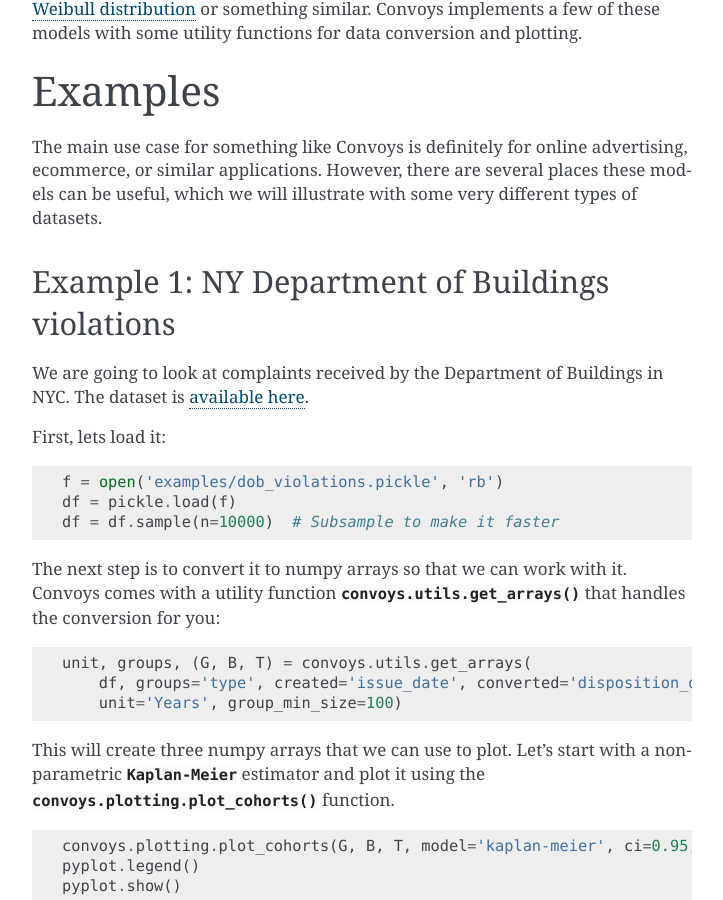
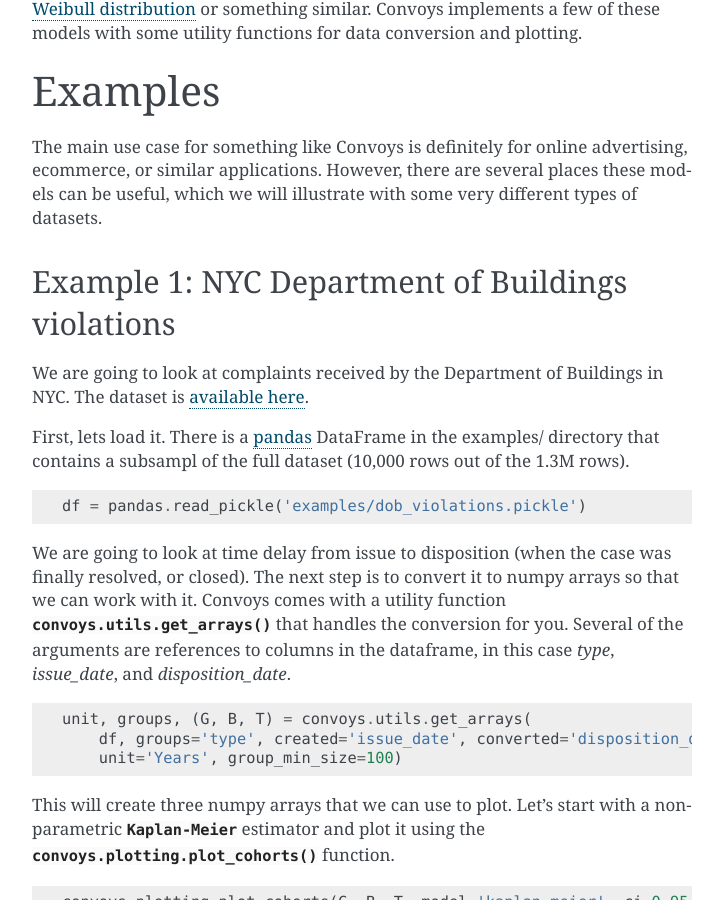
Before and after one commit to better/convoys, a Sphinx documentation site: the page built from docs/index.rst, in a window 1280 px wide and 900 px high, scrolled down 1254 px. Shown: the whole window, without its empty margins (388-1111 px from the left). Built offline with Sphinx 7.4.7, drawn with Linux system fonts in a browser that asks for light colours; the version number is read from the project's files by our own code; some of the changed text lies outside the part shown.

Commit message:
minor doc fixes

```diff
--- a/docs/examples.rst
+++ b/docs/examples.rst
@@ -1,22 +1,22 @@
 The main use case for something like Convoys is definitely for online advertising, ecommerce, or similar applications.
 However, there are several places these models can be useful, which we will illustrate with some very different types of datasets.
 
-Example 1: NY Department of Buildings violations
-------------------------------------------------
+Example 1: NYC Department of Buildings violations
+-------------------------------------------------
 
 We are going to look at complaints received by the Department of Buildings in NYC.
 The dataset is `available here <https://data.cityofnewyork.us/Housing-Development/DOB-Complaints-Received/eabe-havv>`_.
 
-First, lets load it:
+First, lets load it. There is a `pandas <https://pandas.pydata.org/>`_ DataFrame in the examples/ directory that contains a subsampl of the full dataset (10,000 rows out of the 1.3M rows).
 
 .. code-block:: python
 
-    f = open('examples/dob_violations.pickle', 'rb')
-    df = pickle.load(f)
-    df = df.sample(n=10000)  # Subsample to make it faster
+    df = pandas.read_pickle('examples/dob_violations.pickle')
 
+We are going to look at time delay from issue to disposition (when the case was finally resolved, or closed).
 The next step is to convert it to numpy arrays so that we can work with it.
-Convoys comes with a utility function :func:`convoys.utils.get_arrays` that handles the conversion for you:
+Convoys comes with a utility function :func:`convoys.utils.get_arrays` that handles the conversion for you.
+Several of the arguments are references to columns in the dataframe, in this case *type*, *issue_date*, and *disposition_date*.
 
 .. code-block:: python
 
@@ -104,9 +104,7 @@ This just gives one more degree of freedom to fit the model.
 
 .. code-block:: python
 
-    f = open('examples/marriage.pickle', 'rb')
-    df = pickle.load(f)
-    df = df.sample(n=10000)  # Subsample to make it faster
+    df = pandas.read_pickle('examples/marriage.pickle')
     _, groups, (G, B, T) = convoys.utils.get_arrays(
         df, groups='sex', created='born', converted='married')
 
--- a/docs/index.rst
+++ b/docs/index.rst
@@ -2,7 +2,7 @@ Convoys
 =======
 
 Convoys is a simple library that fits a few statistical model useful for modeling time-lagged conversion rates.
-You can check out the `Github repo <https://github.com/better/convoys>`_ for more source code!
+You can check out the `Github repo <https://github.com/better/convoys>`_ for source code and more things!
 
 Installation
 ------------
```
